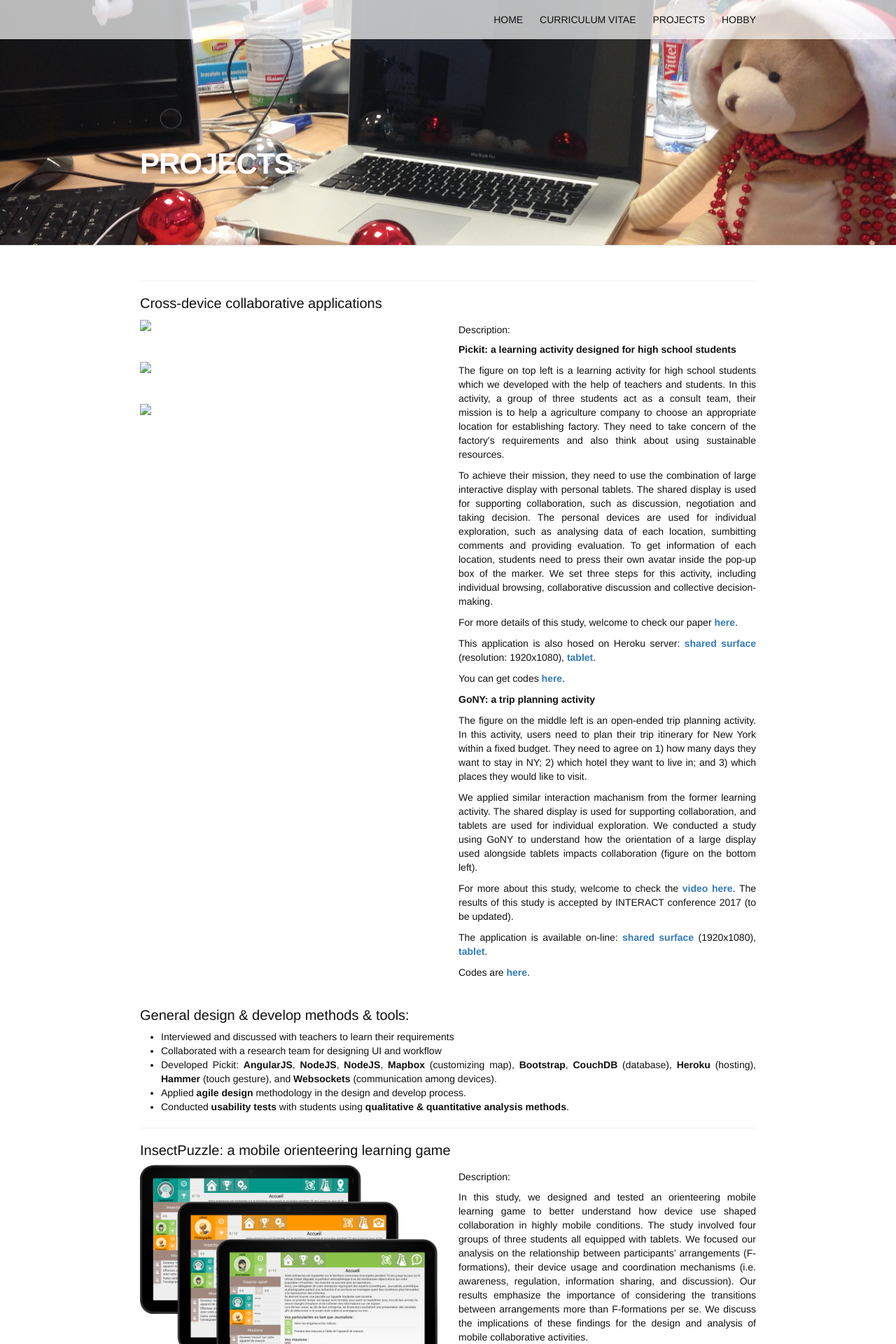
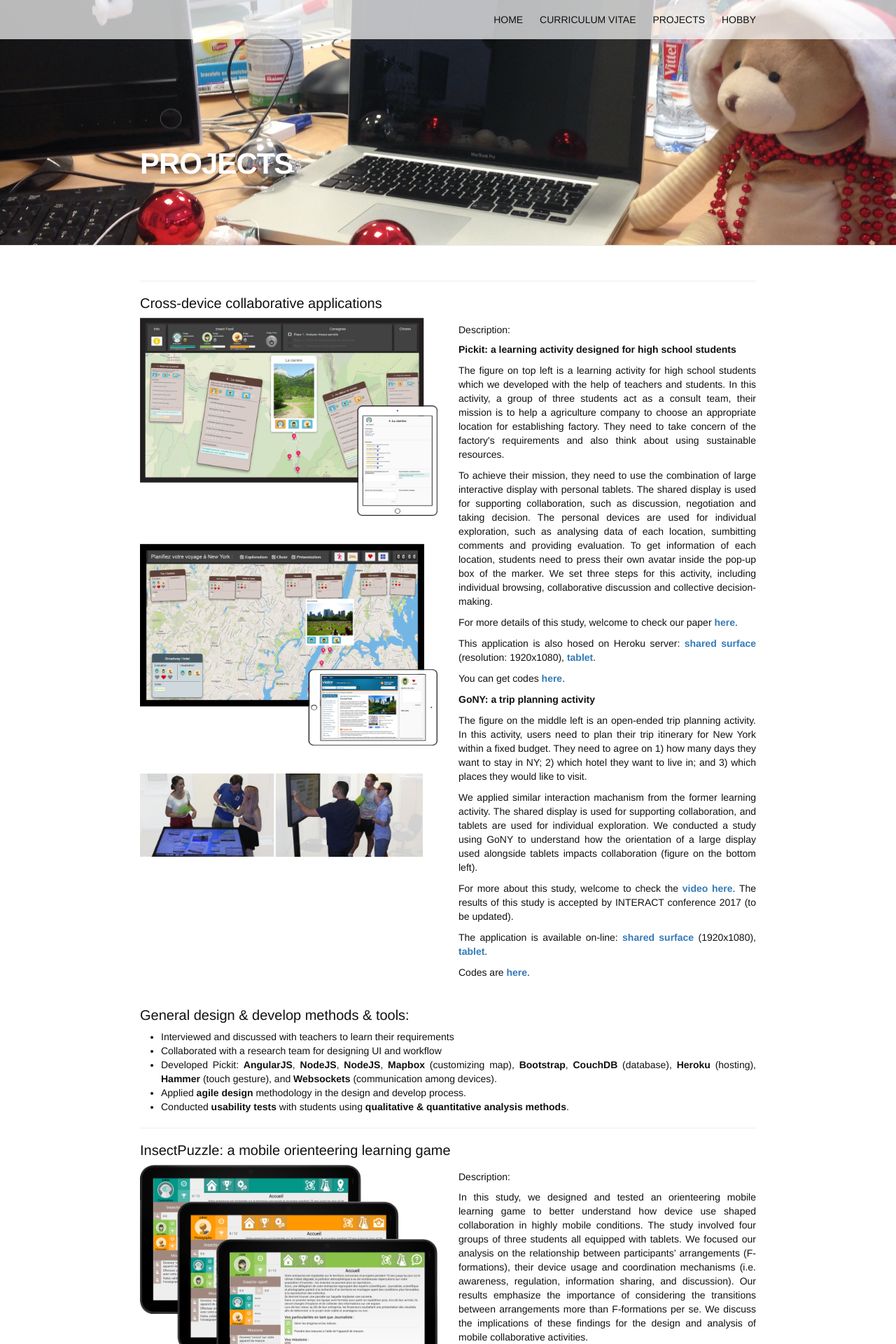
Before and after one commit to InsaLili/insalili.github.io, a Jekyll site: the page built from pages/projects.md, in a window 1280 px wide. Shown: the top 1920 px of the page at 70% size. Built offline with Jekyll 4.4.1, drawn with Linux system fonts in a browser that asks for light colours; comment, search, counter and statistics services are not loaded.

Commit message:
update prj

```diff
--- a/pages/projects.md
+++ b/pages/projects.md
@@ -15,15 +15,15 @@ header-img: "img/bg3.png"
     <h4>Cross-device collaborative applications</h4>
     <div class="row">
       <div class="col-md-6">
-        <img src="img/pickit/app.png" width="100%">
+        <img src="/img/pickit/app.png" width="100%">
         <br>
         <br>
         <br>
-        <img src="img/gony/app.png" width="100%">
+        <img src="/img/gony/app.png" width="100%">
         <br>
         <br>
         <br>
-        <img src="img/gony/study.png" width="95%">
+        <img src="/img/gony/study.png" width="95%">
       </div>
       <div class="col-md-6">
         <h5>Description:</h5>
```
